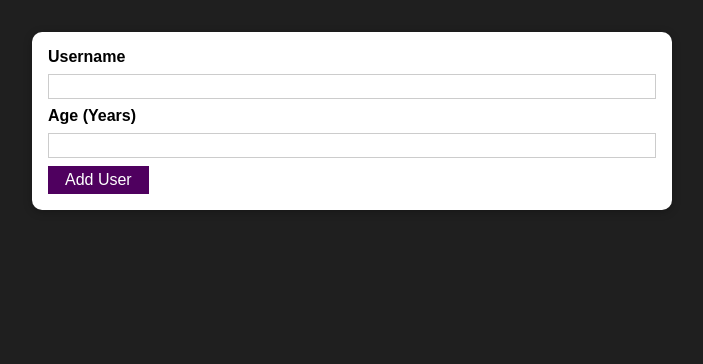
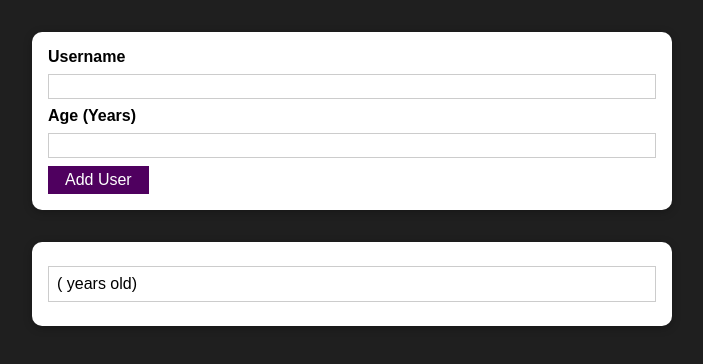
Before and after one commit to garrett-a/React-course-sec-8, a React (Create React App) app: page / in a window 1280 px wide. Shown: the top 364 px of the page, without its empty margins (288-991 px from the left). Built offline with nearby package versions, Linux system fonts and the light colour scheme.

Commit message:
section 8.96

```diff
--- a/src/App.js
+++ b/src/App.js
@@ -1,11 +1,24 @@
-import React from "react";
+import React, { useState } from "react";
 
 import AddUser from "./components/Users/AddUser";
+import UsersList from "./components/Users/UsersList";
 
 function App() {
+  const [usersList, setUsersList] = useState([]);
+
+  const addUserHandler = (uName, uAge) => {
+    setUsersList((prevUsersList) => {
+      return [
+        ...prevUsersList,
+        { name: uName, age: uAge, id: Math.random().toString() },
+      ];
+    });
+  };
+
   return (
     <div>
-      <AddUser />
+      <AddUser onAddUser={addUserHandler} />
+      <UsersList users={[usersList]} />
     </div>
   );
 }
--- a/src/components/Users/AddUser.js
+++ b/src/components/Users/AddUser.js
@@ -16,7 +16,7 @@
     if (+enteredAge < 1) {
       return;
     }
-    console.log(enteredUsername, enteredAge);
+    props.onAddUser(enteredUsername, enteredAge);
     setEnteredUsername("");
     setEnteredAge("");
   };
--- /dev/null
+++ b/src/components/Users/UsersList.js
@@ -0,0 +1,20 @@
+import React from "react";
+
+import Card from "../UI/Card";
+import classes from "./UsersList.module.css";
+
+const UsersList = (props) => {
+  return (
+    <Card className={classes.users}>
+      <ul>
+        {props.users.map((user) => (
+          <li key={user.id}>
+            {user.name} ({user.age} years old)
+          </li>
+        ))}
+      </ul>
+    </Card>
+  );
+};
+
+export default UsersList;
--- /dev/null
+++ b/src/components/Users/UsersList.module.css
@@ -0,0 +1,16 @@
+.users {
+  margin: 2rem auto;
+  width: 90%;
+  max-width: 40rem;
+}
+
+.users ul {
+  list-style: none;
+  padding: 1rem;
+}
+
+.users li {
+  border: 1px solid #ccc;
+  margin: 0.5rem 0;
+  padding: 0.5rem;
+}
```
